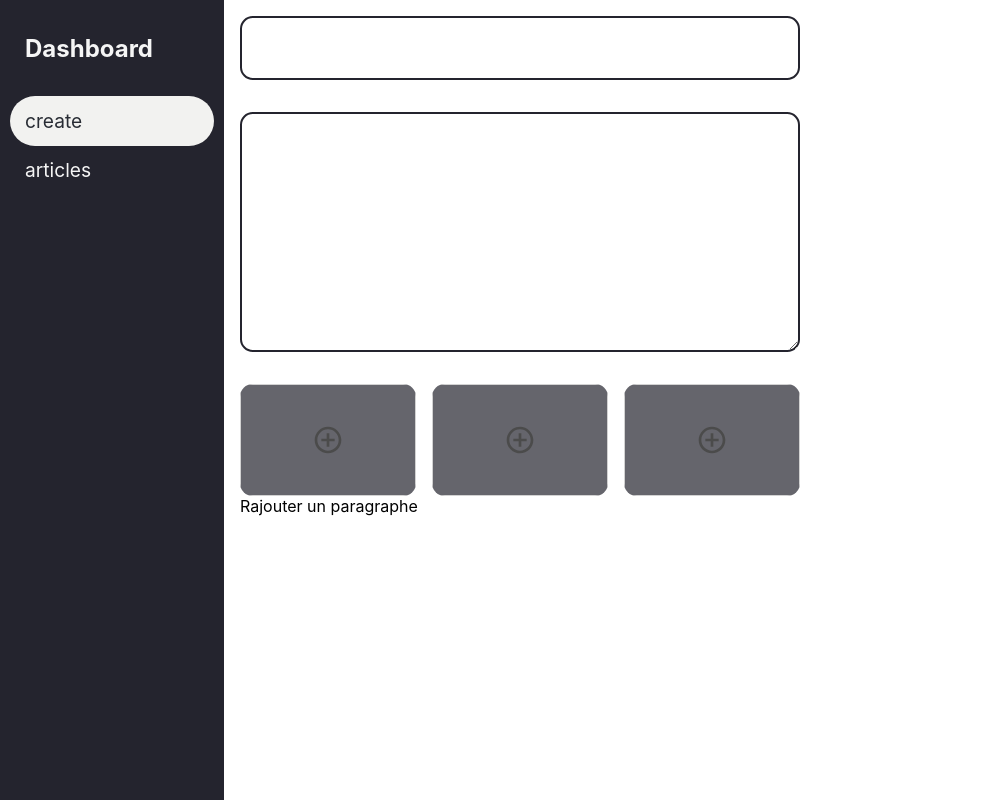
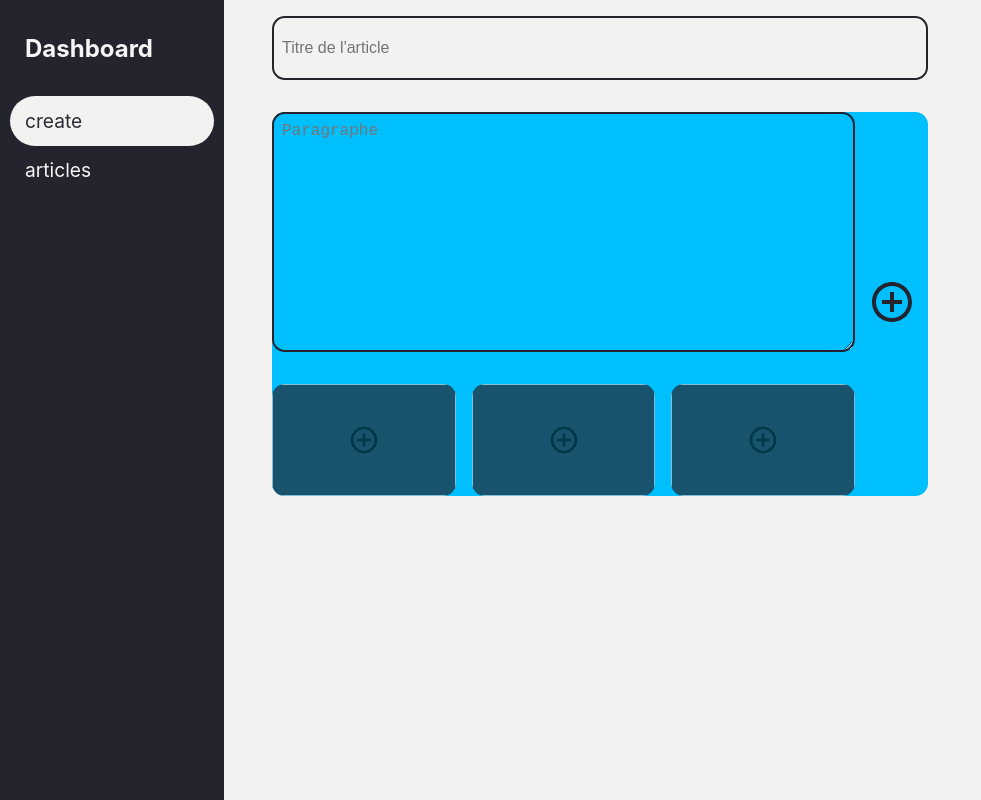
Before and after one commit to stephen-97/blog-dashboard, a React (Create React App) app: page /create in a window 1280 px wide. Shown: the whole page, without its empty margins (0-981 px from the left). Built offline with nearby package versions, Linux system fonts and the light colour scheme.

Commit message:
Adding grid for the articles paragraph component

```diff
--- a/src/App.tsx
+++ b/src/App.tsx
@@ -27,7 +27,7 @@ const App = () => {
 
     const values = {
         dashboard_menu_desktop_width: '14',
-        formSectionWidth:'35'
+        formSectionWidth:'45'
     }
     const styleTheming = {
         responsiveValue: `${parseInt(values.formSectionWidth)+parseInt(values.dashboard_menu_desktop_width)}rem`,
--- a/src/components/form/AddImages.tsx
+++ b/src/components/form/AddImages.tsx
@@ -4,6 +4,7 @@ import { BiPlusCircle } from "react-icons/bi";
 
 const StyledAddImages: IStyledComponent<any> = styled.div`
   display: flex;
+  width: 100%;
   justify-content: space-between;
   gap: 1rem;
   align-items: center;
@@ -17,7 +18,7 @@ const StyledAddImages: IStyledComponent<any> = styled.div`
     justify-content: center;
     align-items: center;
     flex: 1;
-    min-width: 4rem;
+    //min-width: 7rem;
     height: 100%;
     border-radius: var(--border-radius);
     cursor: pointer;
--- a/src/components/form/Input.tsx
+++ b/src/components/form/Input.tsx
@@ -8,10 +8,10 @@ const StyledInput: IStyledComponent<any> = styled.input`
     border: 0.15rem solid ${props => props.theme.mainColor};
 `;
 
-interface StyledInputProps extends React.HtmlHTMLAttributes<HTMLInputElement> {
-    title: string
+interface StyledInputProps extends React.HTMLProps<HTMLInputElement> {
+
 }
-const Input = ({title, ...rest}: StyledInputProps) => {
+const Input = ({...rest}: StyledInputProps) => {
 
     return (
         <StyledFormInputStyle>
--- a/src/components/form/TextArea.tsx
+++ b/src/components/form/TextArea.tsx
@@ -8,7 +8,7 @@ const StyledTextArea: IStyledComponent<any> = styled.textarea`
     outline: none;
 `;
 
-interface StyledPragraphProps extends React.HtmlHTMLAttributes<HTMLTextAreaElement> {
+interface StyledPragraphProps extends React.HTMLProps<HTMLTextAreaElement> {
     title: string
 }
 const TextArea = ({title, ...props}: StyledPragraphProps) => {
--- a/src/pages/CreateArticle.tsx
+++ b/src/pages/CreateArticle.tsx
@@ -1,10 +1,12 @@
-import React from "react";
+import React, {useState} from "react";
 import styled, {IStyledComponent} from "styled-components";
 import Header from "../components/Header";
 import StyledPage from "../styles/PageStyle";
 import Input from "../components/form/Input";
 import TextArea from "../components/form/TextArea";
 import AddImages from "../components/form/AddImages";
+import {TAritcleContent} from "../utils/config";
+import {BiPlusCircle} from "react-icons/bi";
 
 
 const StyledCreateArticlePage: IStyledComponent<any> = styled.main`
@@ -12,25 +14,82 @@ const StyledCreateArticlePage: IStyledComponent<any> = styled.main`
 
   #form-section {
     width: ${props => props.theme.formSectionWidth};
-
+    > * {
+      padding: 0 2rem;
+    }
+  }
     @media (max-width: ${props => props.theme.responsiveValue}) {
       align-items: center;
       width: 100%;
     }
+
+    .paragraph-form-container {
+      margin-bottom: 2rem;
+      background-color: deepskyblue;
+      border-radius: var(--border-radius);
+      display: grid;
+      grid-template-columns: 4fr 4fr 1fr;
+      grid-template-rows: 1fr;
+      //gap: 1rem;
+      flex-direction: column;
+      > * {
+        &:nth-child(1) {
+          grid-column-start: 1;
+          grid-column-end: 3;
+        }
+        &:nth-child(2) {
+          grid-column-start: 1;
+          grid-column-end: 3;
+        }
+        &:nth-child(3) {
+          grid-column-start: 3;
+          grid-column-end: 3;
+          grid-row-start: 1;
+          grid-row-end: 3;
+        }
+      }
+      .button-container {
+        display: flex;
+        justify-content: center;
+        align-items: center;
+        button {
+          border-radius: var(--border-radius);
+          height: 4rem;
+          width: 4rem;
+          color: ${props => props.theme.secondaryColor};
+          svg {
+            height: 3rem;
+            width: 3rem;
+            color: ${props => props.theme.mainColor};
+        }
+      }
+    }
+  }
 `;
 
 const CreateArticle = () => {
+
+    const [nbOfParagraph, setNumberOfParagraph] = useState<number>(1)
+    const [paragraphData, setParagraphData] = useState<TAritcleContent[]>([{paragraph: '', images: []}])
 
     return(
         <StyledPage>
             <Header />
             <StyledCreateArticlePage>
                 <section id={'form-section'}>
-                    <Input title={"Titre de l'article"} />
+                    <Input placeholder={"Titre de l'article"}/>
                     <section>
-                        <TextArea title={"Paragraphe"} aria-placeholder={'Paragrape'} />
-                        <AddImages />
-                        <button>Rajouter un paragraphe</button>
+                        {paragraphData.map((e, i) => (
+                            <div key={i} className={'paragraph-form-container'}>
+                                <TextArea title={"Paragraphe"} placeholder={'Paragraphe'} />
+                                <AddImages />
+                                <div className={"button-container"}>
+                                    <button onClick={() => null}>
+                                        <BiPlusCircle className={'icon'} />
+                                    </button>
+                                </div>
+                            </div>
+                        ))}
                     </section>
                 </section>
             </StyledCreateArticlePage>
@@ -40,3 +99,26 @@ const CreateArticle = () => {
 
 
 export default CreateArticle;
+
+/**
+ *  grid-template-columns: 1fr 1fr 1fr;
+ *       grid-template-rows: 1fr 1fr;
+ *       //gap: 1rem;
+ *       flex-direction: column;
+ *       > * {
+ *         &:nth-child(1) {
+ *           grid-column-start: 1;
+ *           grid-column-end: 2;
+ *         }
+ *         &:nth-child(2) {
+ *           grid-column-start: 1;
+ *           grid-column-end: 2;
+ *         }
+ *         &:nth-child(3) {
+ *           grid-column-start: 2;
+ *           grid-column-end: 2;
+ *           grid-row-start: 1;
+ *           grid-row-end: 2;
+ *         }
+ *       }
+ */
--- a/src/styles/PageStyle.ts
+++ b/src/styles/PageStyle.ts
@@ -4,6 +4,8 @@ const StyledPage = styled.div`
   height: 100vh;
   width: 100vw;
   display: flex;
+  background-color: ${props => props.theme.secondaryColor};
+
 
   main{
     padding: 1rem;
--- a/src/utils/config.tsx
+++ b/src/utils/config.tsx
@@ -4,6 +4,10 @@ export interface IRouteItem {
     itemName: string,
     routeName: string,
 }
+export type TAritcleContent =  {
+    paragraph: string,
+    images: string[],
+}
 export const routesItem: Array<IRouteItem>= [
     {itemName: 'Créer un article', routeName: 'create'},
     {itemName: 'Mes articles', routeName: 'articles'},
```
